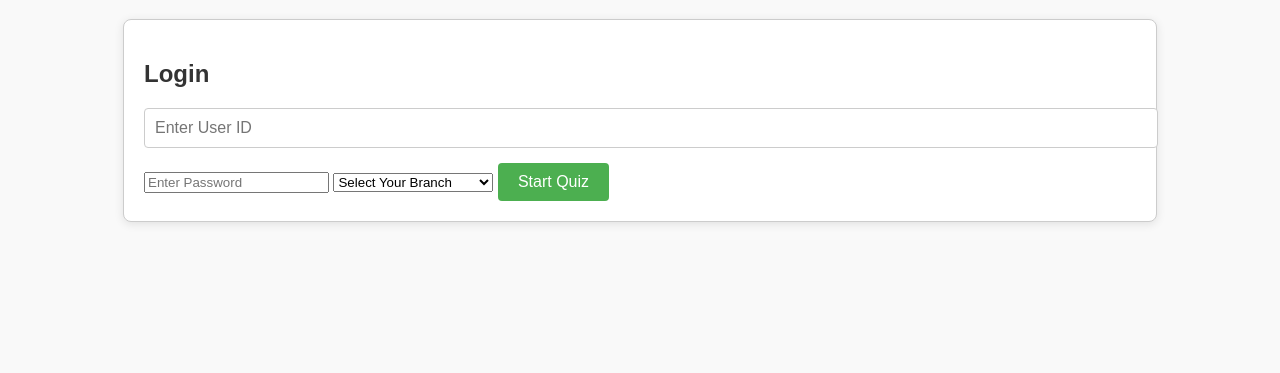
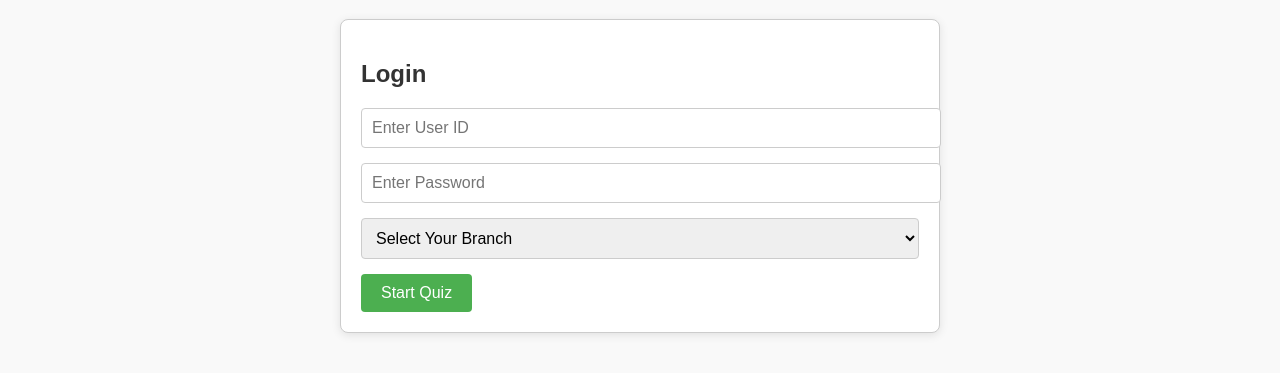
Before and after one commit to PratikshaCoder-16/my-quiz-game, a plain HTML site: page index.html in a window 1280 px wide. Shown: the part 81-454 px from the top of the page. Drawn offline with Linux system fonts and the light colour scheme.

Commit message:
style.css

```diff
--- a/style.css
+++ b/style.css
@@ -1,7 +1,8 @@
 
 
 
-   body {
+  /* General body styling */
+body {
     font-family: Arial, sans-serif;
     background-color: #f9f9f9;
     color: #333;
@@ -15,14 +16,19 @@ h1 {
     color: #4CAF50; /* Green color for the title */
 }
 
-/* Styling for the quiz container */
+/* Centered container styling */
+.container {
+    max-width: 600px; /* Limit width */
+    margin: 0 auto; /* Center horizontally */
+}
+
+/* Styling for the quiz and login sections */
 #quiz-section, #login {
     background-color: #fff; /* White background for container */
     border: 1px solid #ccc; /* Light gray border */
     border-radius: 8px; /* Rounded corners */
     padding: 20px;
     margin: 20px auto;
-    width: 80%; /* Responsive width */
     box-shadow: 0 2px 10px rgba(0, 0, 0, 0.1); /* Subtle shadow */
 }
 
@@ -37,8 +43,19 @@ label {
     font-size: 16px; /* Larger font size for better readability */
 }
 
+/* Styling for radio buttons */
 input[type="radio"] {
     margin-right: 10px; /* Space between radio buttons and text */
+}
+
+/* Input field styling */
+input[type="text"], input[type="password"], select {
+    width: 100%; /* Full width for input */
+    padding: 10px; /* Padding for input */
+    margin-bottom: 15px; /* Space below input */
+    border: 1px solid #ccc; /* Light gray border */
+    border-radius: 4px; /* Rounded corners */
+    font-size: 16px; /* Larger font size */
 }
 
 /* Button styling */
@@ -66,14 +83,11 @@ button:hover {
     font-weight: bold; /* Bold text */
 }
 
-/* Styling for the login form */
-#login input[type="text"] {
-    width: 100%; /* Full width for the input */
-    padding: 10px; /* Padding for input */
-    margin-bottom: 15px; /* Space below input */
-    border: 1px solid #ccc; /* Light gray border */
-    border-radius: 4px; /* Rounded corners */
-    font-size: 16px; /* Larger font size */
+/* Styling for the previous score section */
+#previous-score {
+    margin-top: 20px; /* Space above previous score */
+    font-size: 16px; /* Font size for previous score */
+    text-align: center; /* Centered text */
 }
 
 /* Responsive Design for mobile devices */
```
